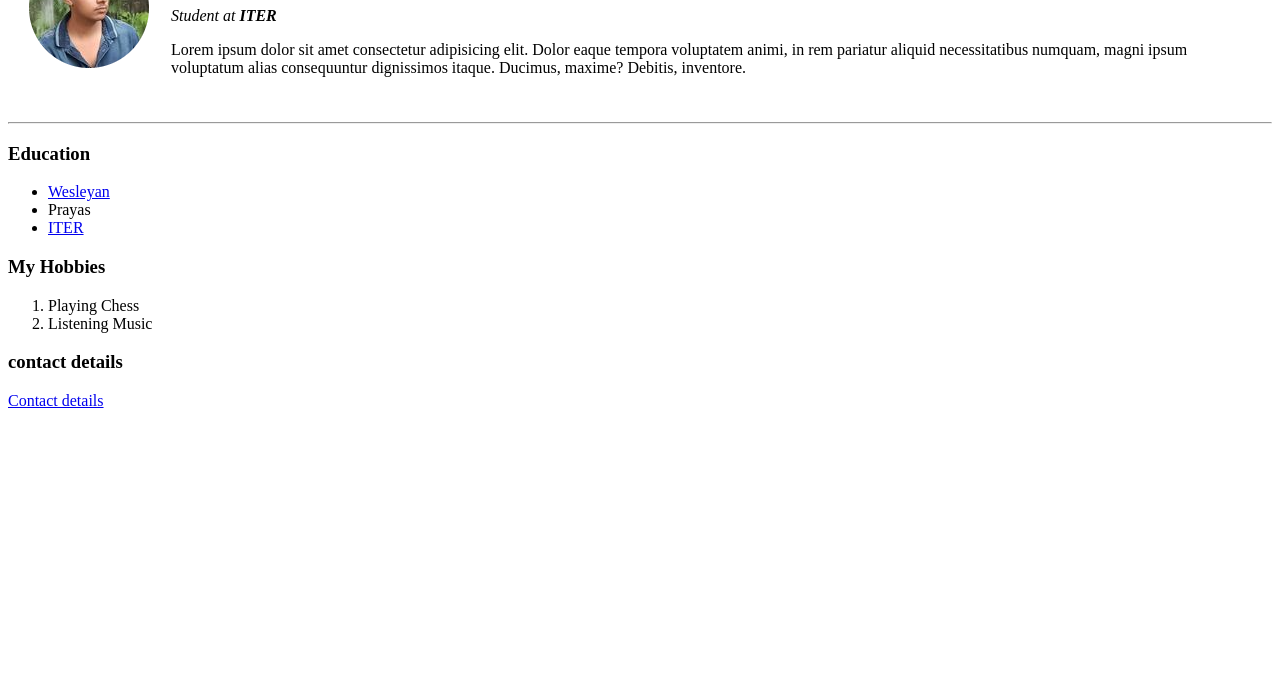
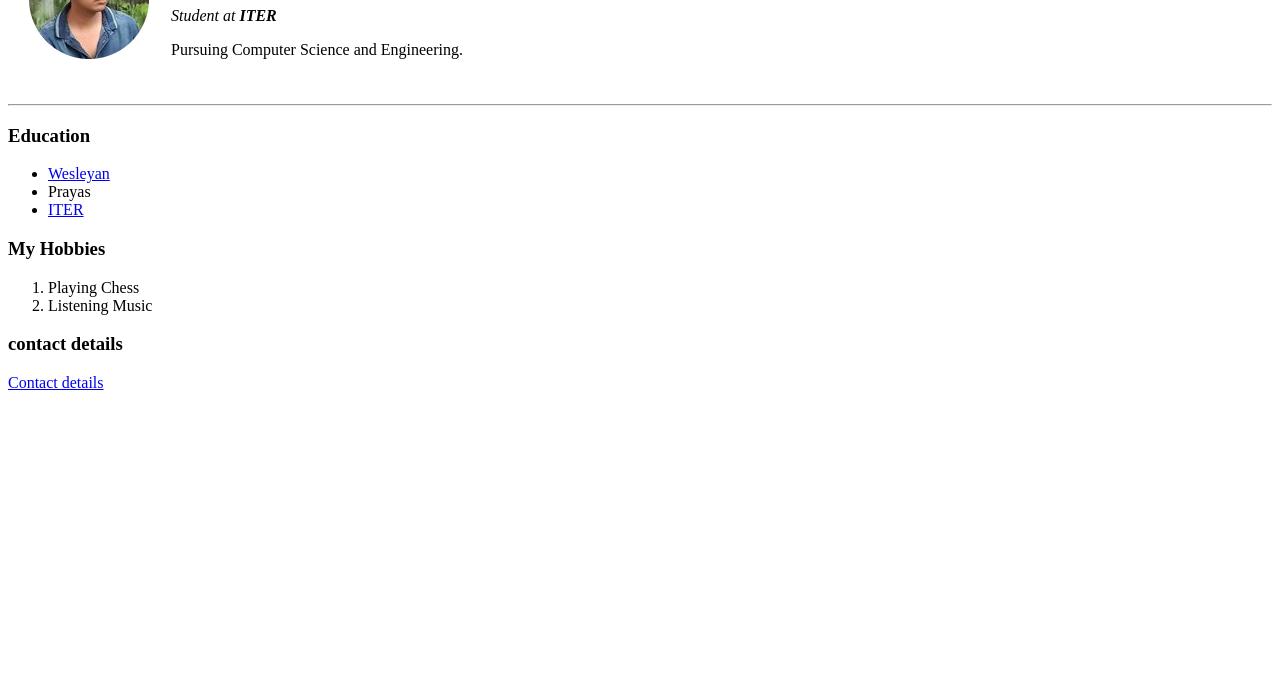
Before and after one commit to shivam497535/CV, a plain HTML site: page index.html in a window 1280 px wide. Shown: the part 102-800 px from the top of the page. Drawn offline with Linux system fonts and the light colour scheme.

Commit message:
Update index.html

```diff
--- a/index.html
+++ b/index.html
@@ -10,7 +10,7 @@
             <td><img src="myimage-modified.png" alt="Shivam profile picture"></td>
             <td><h1>Shivam Khandelwal</h1>
                 <p><em>Student at <strong>ITER</strong></em></p>
-                <p>Lorem ipsum dolor sit amet consectetur adipisicing elit. Dolor eaque tempora voluptatem animi, in rem pariatur aliquid necessitatibus numquam, magni ipsum voluptatum alias consequuntur dignissimos itaque. Ducimus, maxime? Debitis, inventore.</p></td>
+                <p>Pursuing Computer Science and Engineering.</p></td>
         </tr>
     </table>
    <hr>
```
